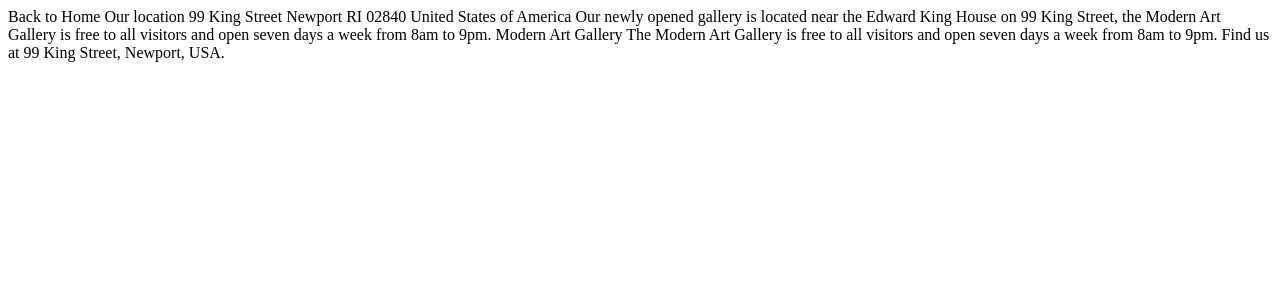
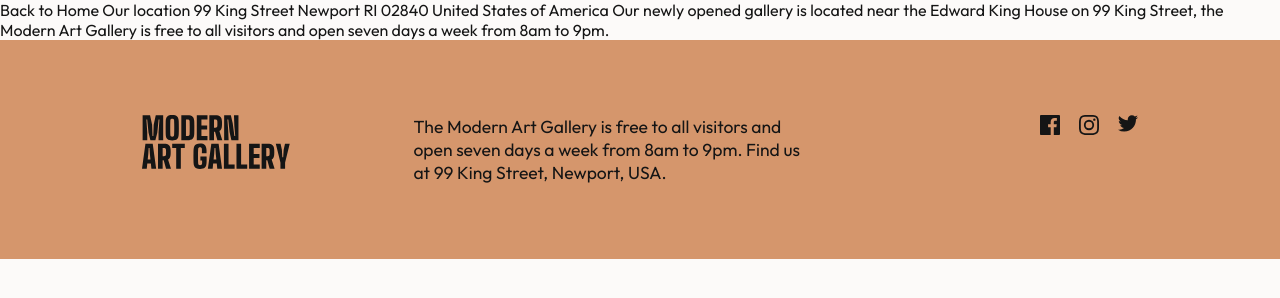
Before and after one commit to AcharaChisomSolomon/art-gallery-website, a plain HTML site: page location.html in a window 1280 px wide. Drawn offline with Linux system fonts and the light colour scheme.

Commit message:
style: Update footer layout and styles

```diff
--- a/index.css
+++ b/index.css
@@ -101,6 +101,10 @@ footer {
     color: var(--white);
     padding: clamp(3rem, 2.3134328358208958rem + 2.9850746268656714vw, 5rem) clamp(1rem, -2.1753731343283587rem + 13.805970149253731vw, 10.25rem);
 }
+.location-footer {
+    background-color: var(--orange);
+    color: var(--dark);
+}
 footer p {
     font-size: var(--p-sec-font-size);
 }
@@ -127,6 +131,12 @@ li {
 li:hover svg path {
     fill: var(--orange);
 }
+.location-footer svg path {
+    fill: var(--dark);
+}
+.location-footer li:hover svg path {
+    fill: var(--white);
+}
 @media screen and (min-width: 48rem) {
     .footer-container {
         flex-direction: row;
--- a/location.html
+++ b/location.html
@@ -7,6 +7,8 @@
   <link rel="icon" type="image/png" sizes="32x32" href="./assets/favicon-32x32.png">
 
   <title>Art gallery website</title>
+
+  <link rel="stylesheet" href="index.css">
 </head>
 <body>
 
@@ -23,10 +25,43 @@
   Street, the Modern Art Gallery is free to all visitors and open seven days
   a week from 8am to 9pm.
 
-  Modern Art Gallery
-
-  The Modern Art Gallery is free to all visitors and open seven days a week
-  from 8am to 9pm. Find us at 99 King Street, Newport, USA.
-
+  <footer class="location-footer">
+    <div class="footer-container">
+      <div class="logo-container">
+        <img src="./assets/logo-dark.svg" alt="logo">
+      </div>
+      <div class="address">
+        <p>
+          The Modern Art Gallery is free to all visitors and open seven days a week
+          from 8am to 9pm. Find us at 99 King Street, Newport, USA.
+        </p>
+      </div>
+      <div>
+        <ul>
+          <li><a href="#">
+              <svg width="20" height="20" xmlns="http://www.w3.org/2000/svg">
+                <path
+                  d="M18.896 0H1.104C.494 0 0 .494 0 1.104v17.793C0 19.506.494 20 1.104 20h9.58v-7.745H8.076V9.237h2.606V7.01c0-2.583 1.578-3.99 3.883-3.99 1.104 0 2.052.082 2.329.119v2.7h-1.598c-1.254 0-1.496.597-1.496 1.47v1.928h2.989l-.39 3.018h-2.6V20h5.098c.608 0 1.102-.494 1.102-1.104V1.104C20 .494 19.506 0 18.896 0Z"
+                  fill="#FFF" />
+              </svg>
+            </a></li>
+          <li><a href="#">
+              <svg width="20" height="20" xmlns="http://www.w3.org/2000/svg">
+                <path
+                  d="M10 1.802c2.67 0 2.987.01 4.042.059 2.71.123 3.975 1.409 4.099 4.099.048 1.054.057 1.37.057 4.04 0 2.672-.01 2.988-.057 4.042-.124 2.687-1.387 3.975-4.1 4.099-1.054.048-1.37.058-4.041.058-2.67 0-2.987-.01-4.04-.058-2.718-.124-3.977-1.416-4.1-4.1-.048-1.054-.058-1.37-.058-4.041 0-2.67.01-2.986.058-4.04.124-2.69 1.387-3.977 4.1-4.1 1.054-.048 1.37-.058 4.04-.058ZM10 0C7.284 0 6.944.012 5.877.06 2.246.227.227 2.242.061 5.877.01 6.944 0 7.284 0 10s.012 3.057.06 4.123c.167 3.632 2.182 5.65 5.817 5.817 1.067.048 1.407.06 4.123.06s3.057-.012 4.123-.06c3.629-.167 5.652-2.182 5.816-5.817.05-1.066.061-1.407.061-4.123s-.012-3.056-.06-4.122C19.777 2.249 17.76.228 14.124.06 13.057.01 12.716 0 10 0Zm0 4.865a5.135 5.135 0 1 0 0 10.27 5.135 5.135 0 0 0 0-10.27Zm0 8.468a3.333 3.333 0 1 1 0-6.666 3.333 3.333 0 0 1 0 6.666Zm5.338-9.87a1.2 1.2 0 1 0 0 2.4 1.2 1.2 0 0 0 0-2.4Z"
+                  fill="#FFF" />
+              </svg>
+            </a></li>
+          <li><a href="#">
+              <svg width="20" height="17" xmlns="http://www.w3.org/2000/svg">
+                <path
+                  d="M20 2.172a8.192 8.192 0 0 1-2.357.646 4.11 4.11 0 0 0 1.805-2.27 8.22 8.22 0 0 1-2.606.996A4.096 4.096 0 0 0 13.847.248c-2.65 0-4.596 2.472-3.998 5.037A11.648 11.648 0 0 1 1.392 1a4.109 4.109 0 0 0 1.27 5.478 4.086 4.086 0 0 1-1.858-.513c-.045 1.9 1.318 3.679 3.291 4.075a4.113 4.113 0 0 1-1.853.07 4.106 4.106 0 0 0 3.833 2.849A8.25 8.25 0 0 1 0 14.658a11.616 11.616 0 0 0 6.29 1.843c7.618 0 11.923-6.434 11.663-12.205A8.354 8.354 0 0 0 20 2.172Z"
+                  fill="#FFF" />
+              </svg>
+            </a></li>
+        </ul>
+      </div>
+    </div>
+  </footer>
 </body>
 </html>
```
